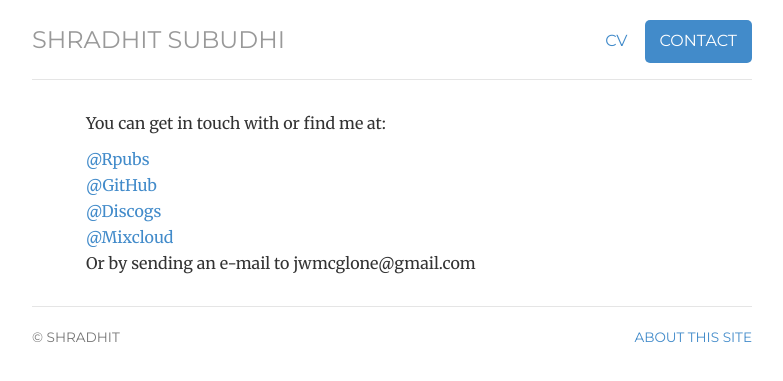
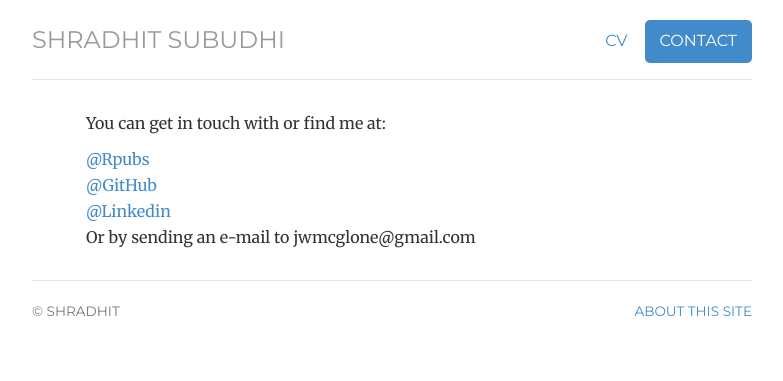
Before and after one commit to shradhit7/shradhit7.github.io, a Jekyll site: the page built from contact/index.html, in a window 1280 px wide. Shown: the top 381 px of the page, without its empty margins (248-1031 px from the left). Built offline with Jekyll 4.4.1, drawn with Linux system fonts in a browser that asks for light colours.

Commit message:
Update index.html

```diff
--- a/contact/index.html
+++ b/contact/index.html
@@ -15,8 +15,8 @@ description: Contact information for Shradhit, a Data Scientist and Computer Eng
 	<li><a href="https://rpubs.com/shradhit">@Rpubs</a></li>
 	<li><a href="http://github.com/shradhit">@GitHub</a></li>
 	<!-- <li><a href="http://jsfiddle.net/user/jmcglone/fiddles/">@jsfiddle</a></li> -->
-	<li><a href="http://www.discogs.com/user/jwmcglone">@Discogs</a></li>
-	<li><a href="http://www.mixcloud.com/jwmcglone/">@Mixcloud</a></li>
+	<li><a href="https://www.linkedin.com/in/shradhit/">@Linkedin</a></li>
+	<!-- <li><a href="http://www.mixcloud.com/jwmcglone/">@Mixcloud</a></li>-->
 	<!-- <li><a href="http://soundcloud.com/jwmcglone">@SoundCloud</a></li> -->
 	<!-- <li><a href="http://dribbble.com/jmcglone">@Dribbble</a></li> -->
 	<li>Or by sending an e-mail to <span class="obfuscate">moc.liamg@enolgcmwj</span></li>
```
